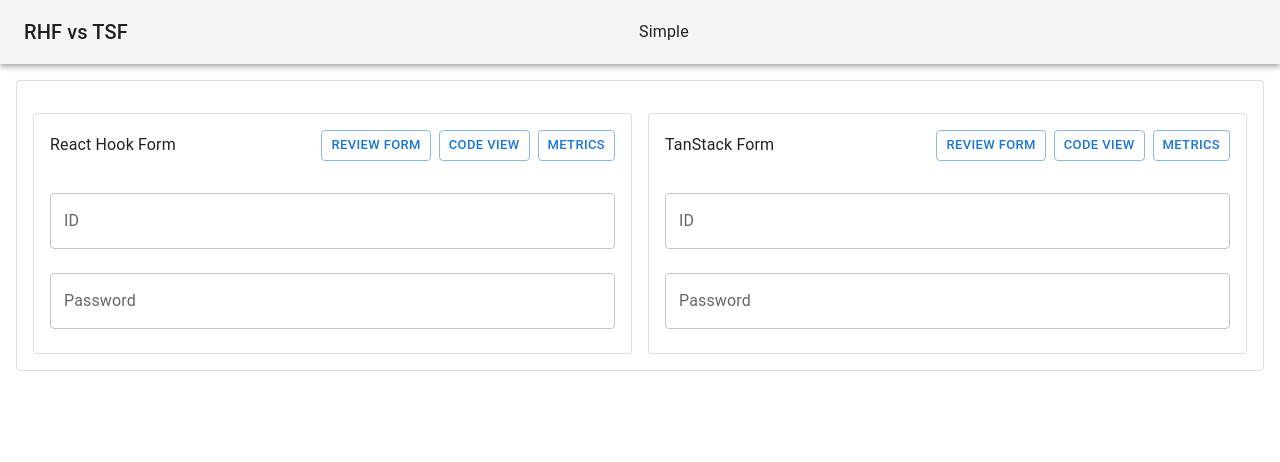
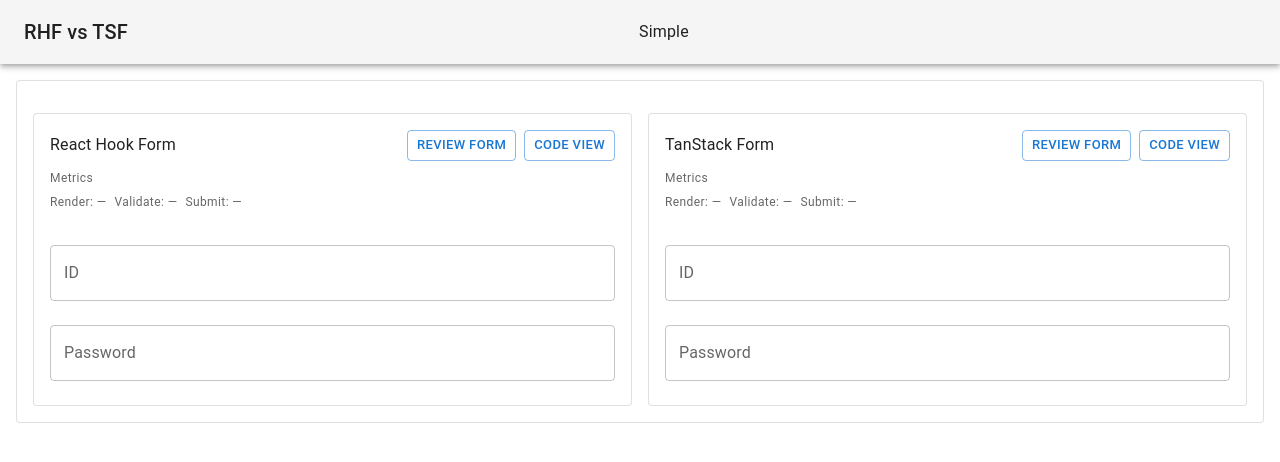
Before and after one commit to buYoung/rhf-vs-tsf, a Next.js app: page / in a window 1280 px wide. Shown: the top 462 px of the page. Built offline with nearby package versions, Linux system fonts and the light colour scheme; some icons are missing.

Commit message:
feat: add simple login page

```diff
--- a/src/features/simple/index.tsx
+++ b/src/features/simple/index.tsx
@@ -1,7 +1,7 @@
 import * as React from 'react';
 import Grid from '@mui/material/Grid';
-import LoginBoxRHF from './rhf/LoginBox';
-import LoginBoxTSF from './tsf/LoginBox';
+import LoginBodyRHF from '@/features/simple/rhf/LoginBody';
+import LoginBodyTSF from '@/features/simple/tsf/LoginBody';
 
 export default function SimpleCompare() {
     return (
@@ -12,7 +12,7 @@
                     md: 6,
                 }}
             >
-                <LoginBoxRHF />
+                <LoginBodyRHF />
             </Grid>
             <Grid
                 size={{
@@ -20,7 +20,7 @@
                     md: 6,
                 }}
             >
-                <LoginBoxTSF />
+                <LoginBodyTSF />
             </Grid>
         </Grid>
     );
--- /dev/null
+++ b/src/features/simple/rhf/LoginBody.tsx
@@ -0,0 +1,58 @@
+import * as React from 'react';
+import Paper from '@mui/material/Paper';
+import Box from '@mui/material/Box';
+import Typography from '@mui/material/Typography';
+import Button from '@mui/material/Button';
+import TextField from '@mui/material/TextField';
+import Dialog from '@mui/material/Dialog';
+import DialogTitle from '@mui/material/DialogTitle';
+import DialogContent from '@mui/material/DialogContent';
+import { ACTION_LABELS, FIELD_LABELS, LIB_FULL_NAMES } from '@/features/simple/constants';
+import { LoginForm } from '@/features/simple/rhf/LoginForm';
+
+export default function LoginBodyRHF() {
+    const [open, setOpen] = React.useState(false);
+
+    return (
+        <Paper variant="outlined" sx={{ p: 2 }}>
+            {/* Header */}
+            <Box sx={{ display: 'flex', alignItems: 'center' }}>
+                <Typography variant="subtitle1">{LIB_FULL_NAMES.rhf}</Typography>
+                <Box sx={{ ml: 'auto', display: 'flex', gap: 1 }}>
+                    <Button size="small" variant="outlined">
+                        {ACTION_LABELS.review}
+                    </Button>
+                    <Button size="small" variant="outlined" onClick={() => setOpen(true)}>
+                        {ACTION_LABELS.code}
+                    </Button>
+                </Box>
+            </Box>
+            {/* Metrics below title, left-aligned */}
+            <Box sx={{ mt: 0.5 }}>
+                <Typography variant="caption" color="text.secondary">
+                    {ACTION_LABELS.metrics}
+                </Typography>
+                <Box sx={{ mt: 0.5, display: 'flex', gap: 1, flexWrap: 'wrap' }}>
+                    <Typography variant="caption" color="text.secondary">
+                        Render: —
+                    </Typography>
+                    <Typography variant="caption" color="text.secondary">
+                        Validate: —
+                    </Typography>
+                    <Typography variant="caption" color="text.secondary">
+                        Submit: —
+                    </Typography>
+                </Box>
+            </Box>
+
+            {/* Body: Login form (UI only) */}
+            <LoginForm />
+
+            {/* Code View modal (scaffold only) */}
+            <Dialog open={open} onClose={() => setOpen(false)} fullWidth maxWidth="md">
+                <DialogTitle>{ACTION_LABELS.code}</DialogTitle>
+                <DialogContent dividers>{/* TODO: Add code preview content later */}</DialogContent>
+            </Dialog>
+        </Paper>
+    );
+}
--- a/src/features/simple/rhf/LoginBox.tsx
+++ /dev/null
@@ -1,42 +0,0 @@
-import * as React from 'react';
-import Paper from '@mui/material/Paper';
-import Box from '@mui/material/Box';
-import Typography from '@mui/material/Typography';
-import Button from '@mui/material/Button';
-import TextField from '@mui/material/TextField';
-import Dialog from '@mui/material/Dialog';
-import DialogTitle from '@mui/material/DialogTitle';
-import DialogContent from '@mui/material/DialogContent';
-import { ACTION_LABELS, FIELD_LABELS, LIB_FULL_NAMES } from '../constants';
-
-export default function LoginBoxRHF() {
-  const [open, setOpen] = React.useState(false);
-
-  return (
-    <Paper variant="outlined" sx={{ p: 2 }}>
-      {/* Header */}
-      <Box sx={{ display: 'flex', alignItems: 'center' }}>
-        <Typography variant="subtitle1">{LIB_FULL_NAMES.rhf}</Typography>
-        <Box sx={{ ml: 'auto', display: 'flex', gap: 1 }}>
-          <Button size="small" variant="outlined">{ACTION_LABELS.review}</Button>
-          <Button size="small" variant="outlined" onClick={() => setOpen(true)}>
-            {ACTION_LABELS.code}
-          </Button>
-          <Button size="small" variant="outlined">{ACTION_LABELS.metrics}</Button>
-        </Box>
-      </Box>
-
-      {/* Body: Login form (UI only) */}
-      <Box component="form" noValidate sx={{ mt: 2 }}>
-        <TextField fullWidth label={FIELD_LABELS.id} margin="normal" />
-        <TextField fullWidth label={FIELD_LABELS.password} type="password" margin="normal" />
-      </Box>
-
-      {/* Code View modal (scaffold only) */}
-      <Dialog open={open} onClose={() => setOpen(false)} fullWidth maxWidth="md">
-        <DialogTitle>{ACTION_LABELS.code}</DialogTitle>
-        <DialogContent dividers>{/* TODO: Add code preview content later */}</DialogContent>
-      </Dialog>
-    </Paper>
-  );
-}
--- /dev/null
+++ b/src/features/simple/rhf/LoginForm.tsx
@@ -0,0 +1,13 @@
+import Box from '@mui/material/Box';
+import TextField from '@mui/material/TextField';
+import { FIELD_LABELS } from '@/features/simple/constants';
+import * as React from 'react';
+
+export function LoginForm() {
+    return (
+        <Box component="form" noValidate sx={{ mt: 2 }}>
+            <TextField fullWidth label={FIELD_LABELS.id} margin="normal" />
+            <TextField fullWidth label={FIELD_LABELS.password} type="password" margin="normal" />
+        </Box>
+    );
+}
--- /dev/null
+++ b/src/features/simple/tsf/LoginBody.tsx
@@ -0,0 +1,58 @@
+import * as React from 'react';
+import Paper from '@mui/material/Paper';
+import Box from '@mui/material/Box';
+import Typography from '@mui/material/Typography';
+import Button from '@mui/material/Button';
+import TextField from '@mui/material/TextField';
+import Dialog from '@mui/material/Dialog';
+import DialogTitle from '@mui/material/DialogTitle';
+import DialogContent from '@mui/material/DialogContent';
+import { ACTION_LABELS, FIELD_LABELS, LIB_FULL_NAMES } from '@/features/simple/constants';
+import LoginForm from '@/features/simple/tsf/LoginForm';
+
+export default function LoginBodyTSF() {
+    const [open, setOpen] = React.useState(false);
+
+    return (
+        <Paper variant="outlined" sx={{ p: 2 }}>
+            {/* Header */}
+            <Box sx={{ display: 'flex', alignItems: 'center' }}>
+                <Typography variant="subtitle1">{LIB_FULL_NAMES.tsf}</Typography>
+                <Box sx={{ ml: 'auto', display: 'flex', gap: 1 }}>
+                    <Button size="small" variant="outlined">
+                        {ACTION_LABELS.review}
+                    </Button>
+                    <Button size="small" variant="outlined" onClick={() => setOpen(true)}>
+                        {ACTION_LABELS.code}
+                    </Button>
+                </Box>
+            </Box>
+            {/* Metrics below title, left-aligned */}
+            <Box sx={{ mt: 0.5 }}>
+                <Typography variant="caption" color="text.secondary">
+                    {ACTION_LABELS.metrics}
+                </Typography>
+                <Box sx={{ mt: 0.5, display: 'flex', gap: 1, flexWrap: 'wrap' }}>
+                    <Typography variant="caption" color="text.secondary">
+                        Render: —
+                    </Typography>
+                    <Typography variant="caption" color="text.secondary">
+                        Validate: —
+                    </Typography>
+                    <Typography variant="caption" color="text.secondary">
+                        Submit: —
+                    </Typography>
+                </Box>
+            </Box>
+
+            {/* Body: Login form (UI only) */}
+            <LoginForm />
+
+            {/* Code View modal (scaffold only) */}
+            <Dialog open={open} onClose={() => setOpen(false)} fullWidth maxWidth="md">
+                <DialogTitle>{ACTION_LABELS.code}</DialogTitle>
+                <DialogContent dividers>{/* TODO: Add code preview content later */}</DialogContent>
+            </Dialog>
+        </Paper>
+    );
+}
--- a/src/features/simple/tsf/LoginBox.tsx
+++ /dev/null
@@ -1,42 +0,0 @@
-import * as React from 'react';
-import Paper from '@mui/material/Paper';
-import Box from '@mui/material/Box';
-import Typography from '@mui/material/Typography';
-import Button from '@mui/material/Button';
-import TextField from '@mui/material/TextField';
-import Dialog from '@mui/material/Dialog';
-import DialogTitle from '@mui/material/DialogTitle';
-import DialogContent from '@mui/material/DialogContent';
-import { ACTION_LABELS, FIELD_LABELS, LIB_FULL_NAMES } from '../constants';
-
-export default function LoginBoxTSF() {
-  const [open, setOpen] = React.useState(false);
-
-  return (
-    <Paper variant="outlined" sx={{ p: 2 }}>
-      {/* Header */}
-      <Box sx={{ display: 'flex', alignItems: 'center' }}>
-        <Typography variant="subtitle1">{LIB_FULL_NAMES.tsf}</Typography>
-        <Box sx={{ ml: 'auto', display: 'flex', gap: 1 }}>
-          <Button size="small" variant="outlined">{ACTION_LABELS.review}</Button>
-          <Button size="small" variant="outlined" onClick={() => setOpen(true)}>
-            {ACTION_LABELS.code}
-          </Button>
-          <Button size="small" variant="outlined">{ACTION_LABELS.metrics}</Button>
-        </Box>
-      </Box>
-
-      {/* Body: Login form (UI only) */}
-      <Box component="form" noValidate sx={{ mt: 2 }}>
-        <TextField fullWidth label={FIELD_LABELS.id} margin="normal" />
-        <TextField fullWidth label={FIELD_LABELS.password} type="password" margin="normal" />
-      </Box>
-
-      {/* Code View modal (scaffold only) */}
-      <Dialog open={open} onClose={() => setOpen(false)} fullWidth maxWidth="md">
-        <DialogTitle>{ACTION_LABELS.code}</DialogTitle>
-        <DialogContent dividers>{/* TODO: Add code preview content later */}</DialogContent>
-      </Dialog>
-    </Paper>
-  );
-}
--- /dev/null
+++ b/src/features/simple/tsf/LoginForm.tsx
@@ -0,0 +1,19 @@
+import * as React from 'react';
+import Paper from '@mui/material/Paper';
+import Box from '@mui/material/Box';
+import Typography from '@mui/material/Typography';
+import Button from '@mui/material/Button';
+import TextField from '@mui/material/TextField';
+import Dialog from '@mui/material/Dialog';
+import DialogTitle from '@mui/material/DialogTitle';
+import DialogContent from '@mui/material/DialogContent';
+import { ACTION_LABELS, FIELD_LABELS, LIB_FULL_NAMES } from '@/features/simple/constants';
+
+export default function LoginForm() {
+    return (
+        <Box component="form" noValidate sx={{ mt: 2 }}>
+            <TextField fullWidth label={FIELD_LABELS.id} margin="normal" />
+            <TextField fullWidth label={FIELD_LABELS.password} type="password" margin="normal" />
+        </Box>
+    );
+}
```
Also changed, not shown: 1 other file (tests, documents, lock files or other folders).
